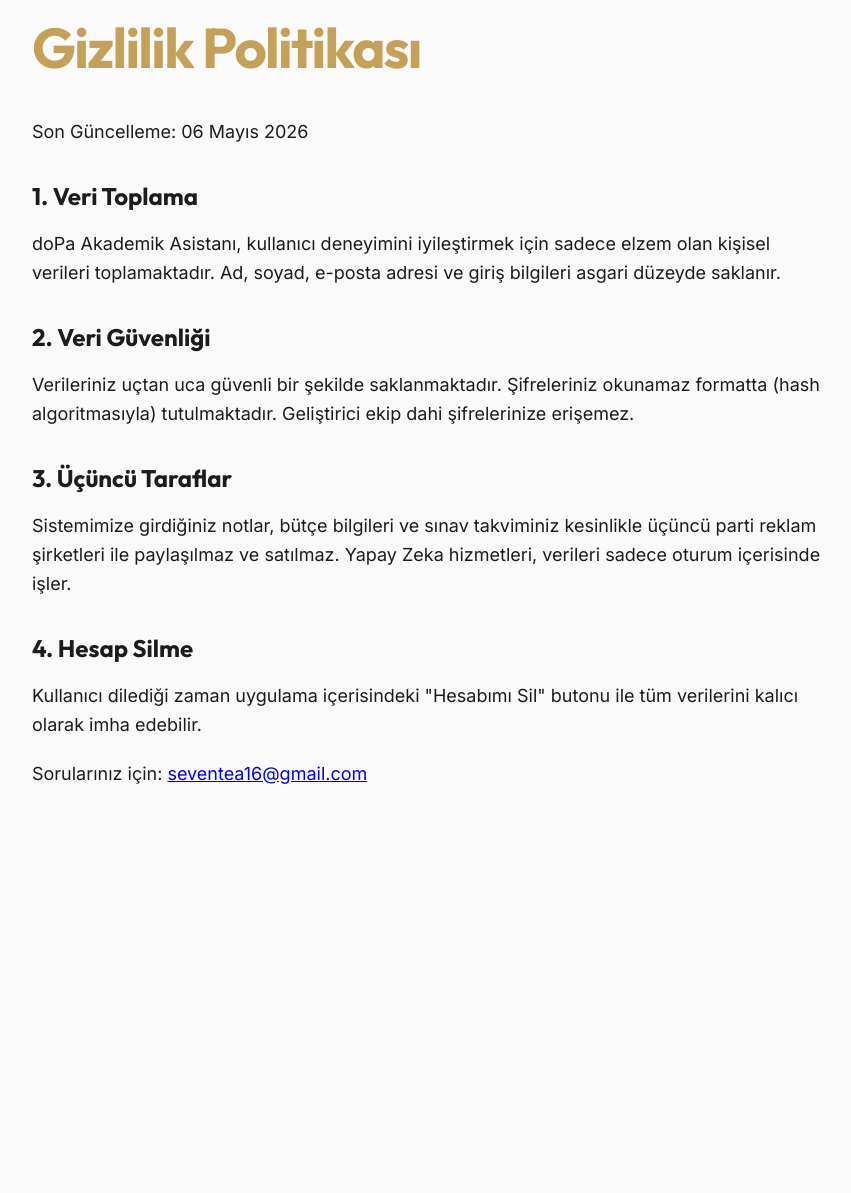
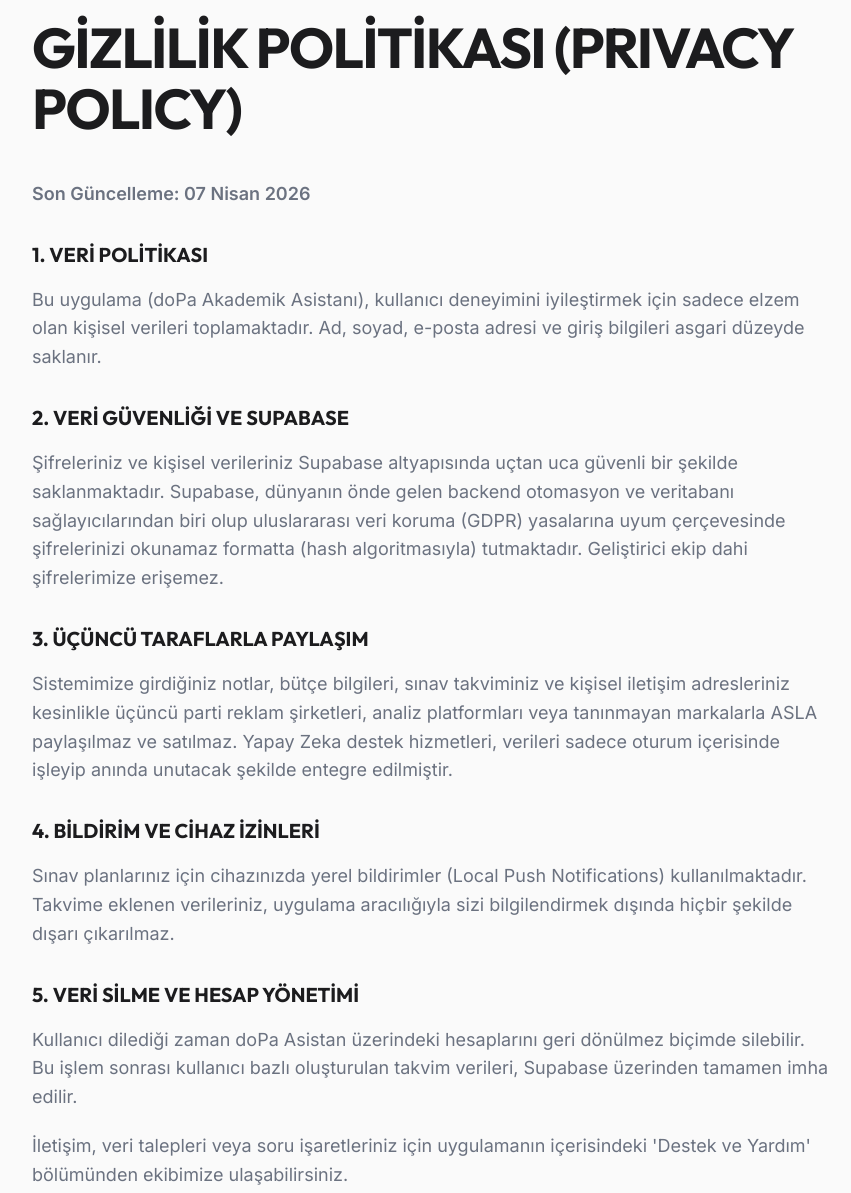
Before and after one commit to korkmazlar691-bot/dopa-website, a website: page privacy.html in a window 1280 px wide. Shown: the part 189-1382 px from the top of the page, without its empty margins (208-1059 px from the left). Before the commit the page ends 1098 px from the top, so only its background shows below. Drawn offline with Linux system fonts and the light colour scheme.

Commit message:
Add files via upload

```diff
--- a/privacy.html
+++ b/privacy.html
@@ -3,36 +3,42 @@
 <head>
     <meta charset="UTF-8">
     <meta name="viewport" content="width=device-width, initial-scale=1.0">
-    <title>Gizlilik Politikası - Dopa</title>
+    <title>Gizlilik Politikası - DoPa Asistan</title>
     <link rel="stylesheet" href="style.css">
     <link href="https://fonts.googleapis.com/css2?family=Outfit:wght@400;700&family=Inter:wght@400;600&display=swap" rel="stylesheet">
     <style>
         .legal-content { padding: 160px 0 100px; max-width: 800px; margin: 0 auto; }
-        .legal-content h1 { margin-bottom: 40px; color: var(--primary); }
-        .legal-content h2 { margin-top: 30px; margin-bottom: 15px; font-size: 24px; }
-        .legal-content p { margin-bottom: 20px; color: var(--text-light); }
-        .back-link { display: inline-block; margin-bottom: 20px; color: var(--primary); text-decoration: none; font-weight: 600; }
+        .legal-content h1 { margin-bottom: 40px; color: var(--text-main); }
+        .legal-content h2 { margin-top: 30px; margin-bottom: 15px; font-size: 20px; color: var(--text-main); }
+        .legal-content p { margin-bottom: 20px; color: var(--text-muted); }
+        .back-link { display: inline-block; margin-bottom: 20px; color: var(--primary); text-decoration: none; font-weight: 600; transition: color 0.2s; }
+        .back-link:hover { color: var(--primary-dark); }
+        .date { font-weight: 600; margin-bottom: 30px; }
     </style>
 </head>
 <body>
     <div class="container legal-content">
         <a href="index.html" class="back-link">← Ana Sayfaya Dön</a>
-        <h1>Gizlilik Politikası</h1>
-        <p>Son Güncelleme: 06 Mayıs 2026</p>
 
-        <h2>1. Veri Toplama</h2>
-        <p>doPa Akademik Asistanı, kullanıcı deneyimini iyileştirmek için sadece elzem olan kişisel verileri toplamaktadır. Ad, soyad, e-posta adresi ve giriş bilgileri asgari düzeyde saklanır.</p>
+        <h1>GİZLİLİK POLİTİKASI (PRIVACY POLICY)</h1>
+        <p class="date">Son Güncelleme: 07 Nisan 2026</p>
 
-        <h2>2. Veri Güvenliği</h2>
-        <p>Verileriniz uçtan uca güvenli bir şekilde saklanmaktadır. Şifreleriniz okunamaz formatta (hash algoritmasıyla) tutulmaktadır. Geliştirici ekip dahi şifrelerinize erişemez.</p>
+        <h2>1. VERİ POLİTİKASI</h2>
+        <p>Bu uygulama (doPa Akademik Asistanı), kullanıcı deneyimini iyileştirmek için sadece elzem olan kişisel verileri toplamaktadır. Ad, soyad, e-posta adresi ve giriş bilgileri asgari düzeyde saklanır.</p>
 
-        <h2>3. Üçüncü Taraflar</h2>
-        <p>Sistemimize girdiğiniz notlar, bütçe bilgileri ve sınav takviminiz kesinlikle üçüncü parti reklam şirketleri ile paylaşılmaz ve satılmaz. Yapay Zeka hizmetleri, verileri sadece oturum içerisinde işler.</p>
+        <h2>2. VERİ GÜVENLİĞİ VE SUPABASE</h2>
+        <p>Şifreleriniz ve kişisel verileriniz Supabase altyapısında uçtan uca güvenli bir şekilde saklanmaktadır. Supabase, dünyanın önde gelen backend otomasyon ve veritabanı sağlayıcılarından biri olup uluslararası veri koruma (GDPR) yasalarına uyum çerçevesinde şifrelerinizi okunamaz formatta (hash algoritmasıyla) tutmaktadır. Geliştirici ekip dahi şifrelerimize erişemez.</p>
 
-        <h2>4. Hesap Silme</h2>
-        <p>Kullanıcı dilediği zaman uygulama içerisindeki "Hesabımı Sil" butonu ile tüm verilerini kalıcı olarak imha edebilir.</p>
+        <h2>3. ÜÇÜNCÜ TARAFLARLA PAYLAŞIM</h2>
+        <p>Sistemimize girdiğiniz notlar, bütçe bilgileri, sınav takviminiz ve kişisel iletişim adresleriniz kesinlikle üçüncü parti reklam şirketleri, analiz platformları veya tanınmayan markalarla ASLA paylaşılmaz ve satılmaz. Yapay Zeka destek hizmetleri, verileri sadece oturum içerisinde işleyip anında unutacak şekilde entegre edilmiştir.</p>
 
-        <p>Sorularınız için: <a href="mailto:seventea16@gmail.com">seventea16@gmail.com</a></p>
+        <h2>4. BİLDİRİM VE CİHAZ İZİNLERİ</h2>
+        <p>Sınav planlarınız için cihazınızda yerel bildirimler (Local Push Notifications) kullanılmaktadır. Takvime eklenen verileriniz, uygulama aracılığıyla sizi bilgilendirmek dışında hiçbir şekilde dışarı çıkarılmaz.</p>
+
+        <h2>5. VERİ SİLME VE HESAP YÖNETİMİ</h2>
+        <p>Kullanıcı dilediği zaman doPa Asistan üzerindeki hesaplarını geri dönülmez biçimde silebilir. Bu işlem sonrası kullanıcı bazlı oluşturulan takvim verileri, Supabase üzerinden tamamen imha edilir.</p>
+
+        <p>İletişim, veri talepleri veya soru işaretleriniz için uygulamanın içerisindeki 'Destek ve Yardım' bölümünden ekibimize ulaşabilirsiniz.</p>
     </div>
 </body>
 </html>
```
Also changed, not shown: terms.html (+24 -16 lines).
